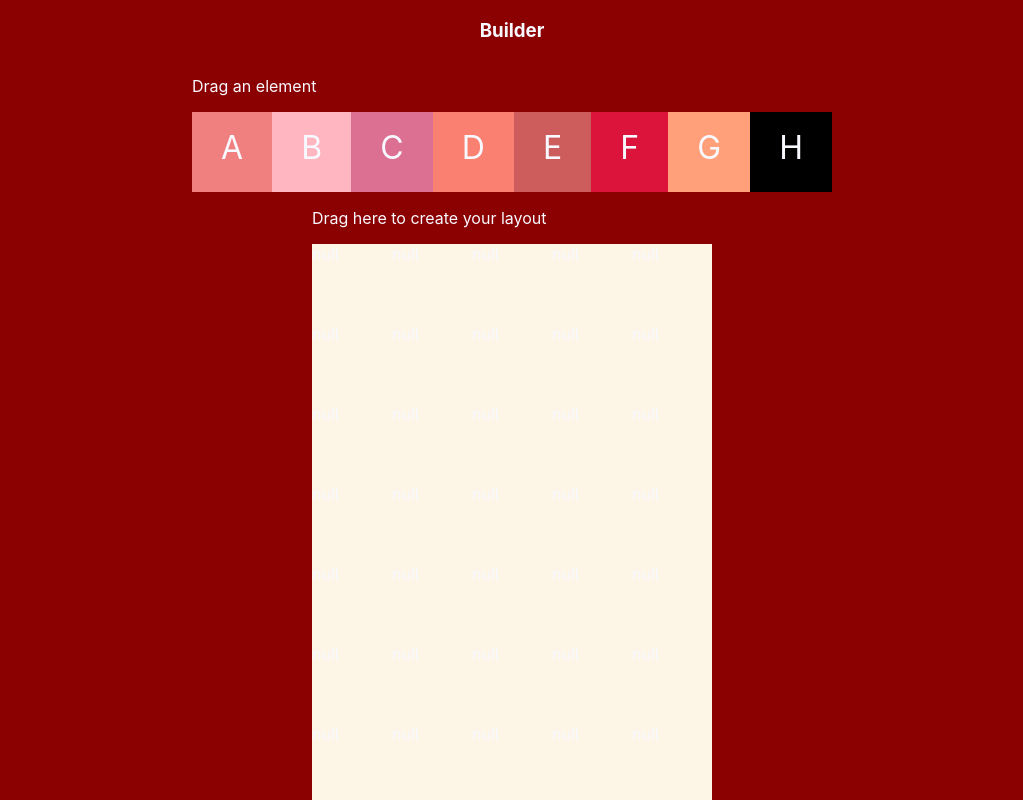
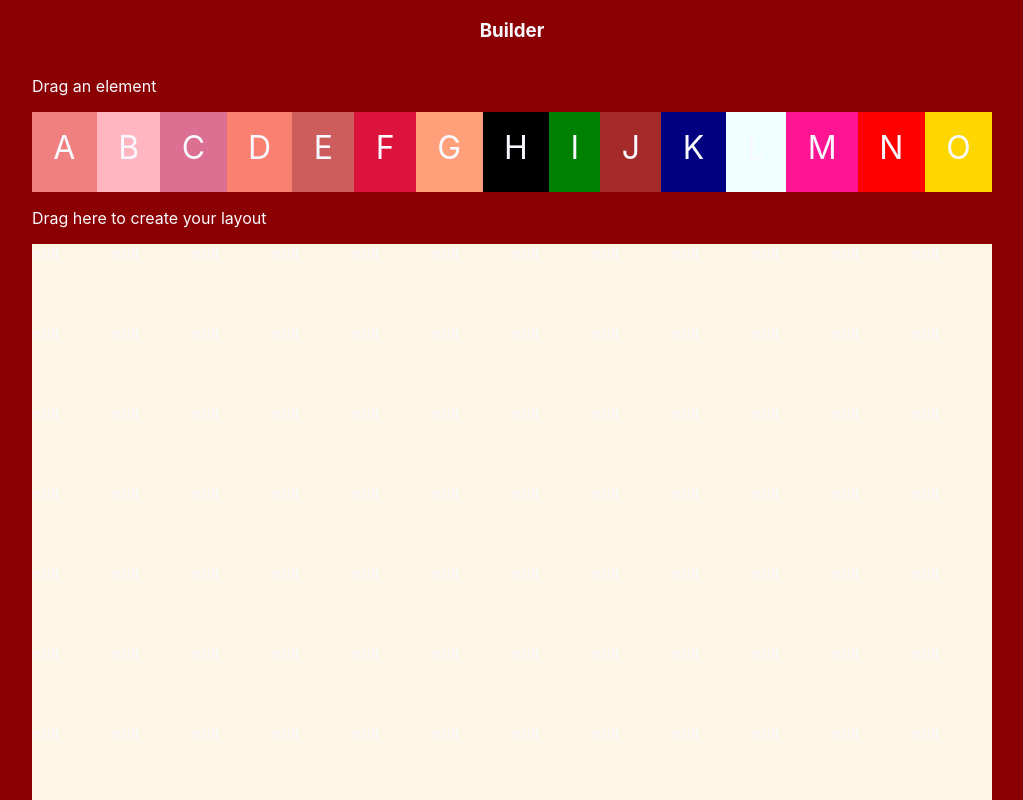
Before and after one commit to Oisangui/react-drag-and-drop, a React (Create React App) app: page / in a window 1280 px wide. Shown: the top 800 px of the page, without its empty margins (128-1151 px from the left). Built offline with nearby package versions, Linux system fonts and the light colour scheme.

Commit message:
main layout and some grid experiments

```diff
--- a/src/components/DragSource.jsx
+++ b/src/components/DragSource.jsx
@@ -9,26 +9,14 @@
         height: `5rem`,
         width: `${data.numberOfSquares * 5}rem`
     }
-    const loadSquares = function(){
-        const squares = [];
-        let i = 0;
-        data.data.forEach(
-            (d) => {
-                squares.push(
-                    <DraggableSquare data={d} key={`${i}`}/>
-                );
-                i++;
-            }
-        );
-        return squares;
-    }
-    console.log('rendering source')
     return (
         <div
         className="drag-source"
         style={style}
         >
-            {loadSquares()}
+            {data.data.map((d, i) => (
+                    <DraggableSquare data={d} key={i}/>
+            ))}
         </div>
     );
 }
--- a/src/config.js
+++ b/src/config.js
@@ -1,7 +1,7 @@
 const data = {
     title: 'Builder',
     possibleSquaresData: {
-        numberOfSquares: 8,
+        numberOfSquares: 12,
         data: [
             {
                 label: 'A',
@@ -35,11 +35,41 @@
                 label: 'H',
                 color:`black`
             },
+            {
+                label: 'I',
+                color:`green`
+            },
+
+            {
+                label: 'J',
+                color:`brown`
+            },
+
+            {
+                label: 'K',
+                color:`navy`
+            },
+            {
+                label: 'L',
+                color:`azure`
+            },
+            {
+                label: 'M',
+                color:`deeppink`
+            },
+            {
+                label: 'N',
+                color:`red`
+            },
+            {
+                label: 'O',
+                color:`gold`
+            },
         ]
     },
     targetGridData: {
-        hSquares: 5,
-        vSquares: 8,
+        hSquares: 12,
+        vSquares: 9,
         onOverlap: 'move' //replace or move
     },
 }
```
